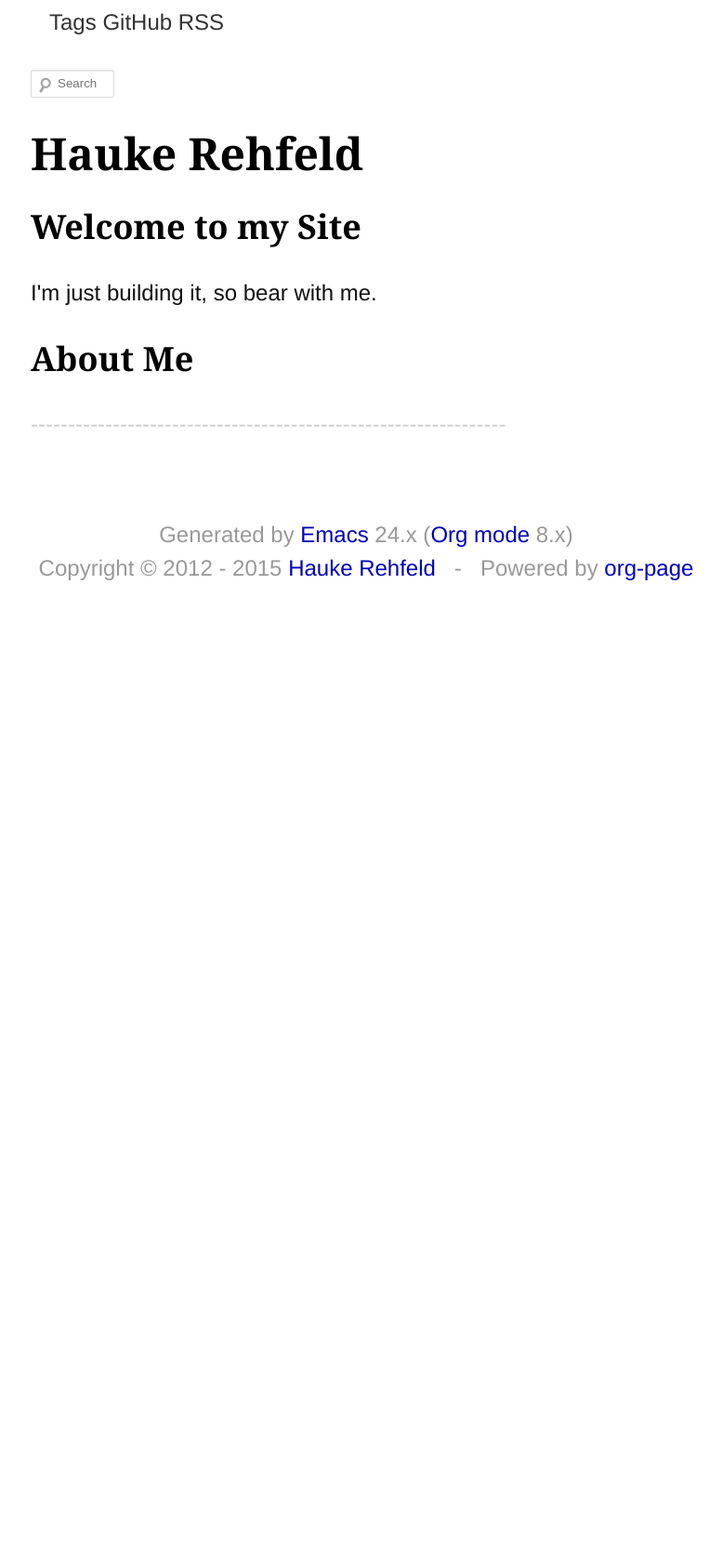
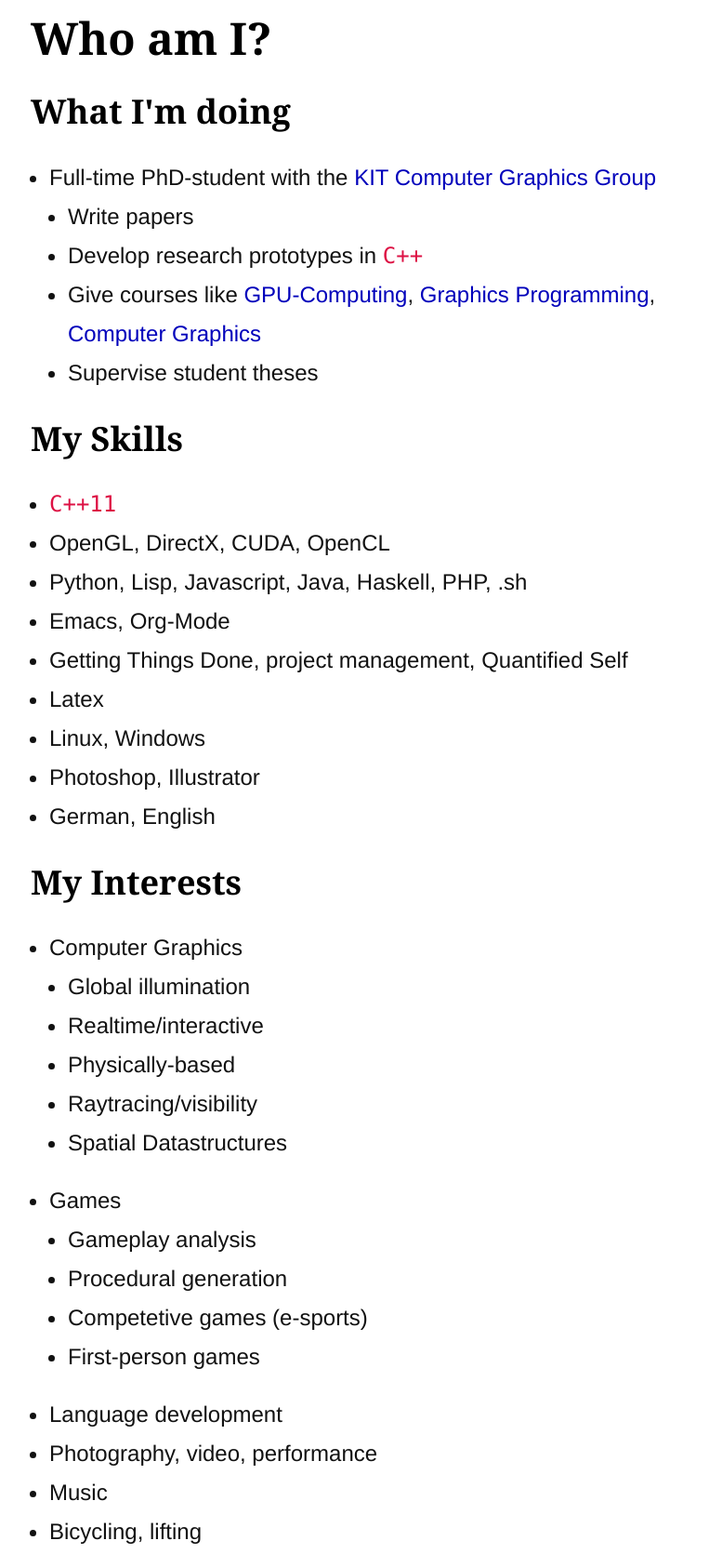
Before and after one commit to hrehfeld/hrehfeld.github.io, a plain HTML site: page index.html in a window 1280 px wide. Shown: the part 238-1909 px from the top of the page at 93% size, without its empty margins (270-1047 px from the left). Before the commit the page ends 867 px from the top, so only its background shows below. Drawn offline with nearby package versions, Linux system fonts and the light colour scheme; a script that the page names is missing.

Commit message:
add: who am i?

```diff
--- a/index.html
+++ b/index.html
@@ -1,7 +1,7 @@
 <!DOCTYPE html>
 <html lang="en-us">
   <head>
-    <title>Hauke Rehfeld - Hauke Rehfeld</title>
+    <title>Who am I? - Hauke Rehfeld</title>
     <meta charset="utf-8" />
     <meta name="author" content="Hauke Rehfeld" />
     <meta name="description" content="About Hauke Rehfeld" />
@@ -13,7 +13,6 @@
     <div>
       <header class="masthead">
         <h1 class="masthead-title"><a href="/">Hauke Rehfeld</a></h1>
-        <p>Personal Website</p>
         <ul id="nav-categories">
           <li><a href="/blog/">Blog</a></li>
         </ul>
@@ -22,28 +21,119 @@
           <li><a href="https://github.com/hrehfeld">GitHub</a></li>
           <li><a href="/rss.xml">RSS</a></li>
         </ul>
-        <form method="get" id="searchform" action="http://www.google.com/search">
-          <input type="text" class="field" name="q" id="s" placeholder="Search">
-          <input type="hidden" name="as_sitesearch" value="hrehfeld.github.io">
-        </form>
       </header>
     </div>
 
 <div>
 <div class="post">
-<h1>Hauke Rehfeld</h1>
+<h1>Who am I?</h1>
 
 <div id="outline-container-sec-1" class="outline-2">
-<h2 id="sec-1">Welcome to my Site</h2>
+<h2 id="sec-1">What I'm doing</h2>
 <div class="outline-text-2" id="text-1">
-<p>
-I'm just building it, so bear with me.
-</p>
+<ul class="org-ul">
+<li>Full-time PhD-student with the <a href="http://cg.ivd.kit.edu">KIT Computer Graphics Group</a>
+<ul class="org-ul">
+<li>Write papers
+</li>
+<li>Develop research prototypes in <code>C++</code>
+</li>
+<li>Give courses like <a href="http://cg.ivd.kit.edu/lehre/ws2014/gpucomp/">GPU-Computing</a>, <a href="http://cg.ivd.kit.edu/lehre/ws2014/grapa/">Graphics Programming</a>, <a href="http://cg.ivd.kit.edu/lehre/ws2013/cg/">Computer Graphics</a>
+</li>
+<li>Supervise student theses
+</li>
+</ul>
+</li>
+</ul>
 </div>
 </div>
 
 <div id="outline-container-sec-2" class="outline-2">
-<h2 id="sec-2">About Me</h2>
+<h2 id="sec-2">My Skills</h2>
+<div class="outline-text-2" id="text-2">
+<ul class="org-ul">
+<li><code>C++11</code>
+</li>
+<li>OpenGL, DirectX, CUDA, OpenCL
+</li>
+<li>Python, Lisp, Javascript, Java, Haskell, PHP, .sh
+</li>
+<li>Emacs, Org-Mode
+</li>
+<li>Getting Things Done, project management, Quantified Self
+</li>
+<li>Latex
+</li>
+<li>Linux, Windows
+</li>
+<li>Photoshop, Illustrator
+</li>
+<li>German, English
+</li>
+</ul>
+</div>
+</div>
+
+<div id="outline-container-sec-3" class="outline-2">
+<h2 id="sec-3">My Interests</h2>
+<div class="outline-text-2" id="text-3">
+<ul class="org-ul">
+<li>Computer Graphics
+<ul class="org-ul">
+<li>Global illumination
+</li>
+<li>Realtime/interactive
+</li>
+<li>Physically-based
+</li>
+<li>Raytracing/visibility
+</li>
+<li>Spatial Datastructures
+</li>
+</ul>
+</li>
+<li>Games
+<ul class="org-ul">
+<li>Gameplay analysis
+</li>
+<li>Procedural generation
+</li>
+<li>Competetive games (e-sports)
+</li>
+<li>First-person games
+</li>
+</ul>
+</li>
+<li>Language development
+</li>
+<li>Photography, video, performance
+</li>
+<li>Music
+</li>
+<li>Bicycling, lifting
+</li>
+</ul>
+
+<p>
+Oh, and here's some Lorem ipsum dolor sit amet, consectetur adipiscing elit. Nullam hendrerit lectus at massa blandit tempor. In vulputate erat quis dui pharetra, id vestibulum diam eleifend. Donec vestibulum sed tellus lobortis pharetra. Donec vel placerat massa. Vestibulum condimentum lectus sed purus ultrices mattis. Donec bibendum auctor lacus. Morbi tortor lectus, dictum eget euismod et, egestas sed metus. Curabitur nec malesuada orci. Morbi porttitor diam sed massa interdum fringilla. Maecenas sed ipsum in purus venenatis aliquam sed vel arcu. Nam non tellus eget ex porta lacinia. Integer lobortis elementum egestas. Integer non ante lobortis, sodales justo mollis, efficitur nisi.
+</p>
+
+<p>
+Phasellus ac purus eget turpis gravida facilisis. Integer turpis ligula, imperdiet sed tristique in, blandit sed purus. In interdum viverra nisl id posuere. Sed id cursus mauris. Sed cursus eros justo, non cursus est porttitor et. Sed porta, dui sit amet commodo blandit, tellus lorem aliquet justo, at tincidunt libero nulla auctor odio. Nullam mattis mi metus, eget facilisis nibh hendrerit nec. Cras vel consectetur justo, eget condimentum est. Duis ac feugiat dolor, eu sodales odio. Sed vel tincidunt purus. Phasellus sed magna a massa interdum semper ut consequat est. Praesent posuere auctor enim ut facilisis. Cras diam purus, elementum at elit ac, pretium mattis odio. Integer porta commodo nisi non lobortis.
+</p>
+
+<p>
+Nam dictum risus a mauris ultrices, ac rhoncus purus sagittis. Ut ultricies vulputate velit eget mattis. Integer ut turpis eleifend, dignissim nulla vel, euismod mi. Morbi nunc tortor, aliquam non maximus in, varius sed erat. Maecenas accumsan congue risus sed mattis. Proin id sapien risus. Curabitur dignissim eu libero sit amet molestie. Suspendisse ultrices ex in lobortis viverra. Aenean rhoncus leo sed dolor convallis rutrum. Morbi laoreet lectus sit amet blandit pretium. Donec posuere placerat velit id euismod. Duis convallis arcu in elit aliquet tincidunt. Quisque tempor mauris vitae eros gravida tempus.
+</p>
+
+<p>
+Fusce metus urna, egestas ac sodales at, hendrerit at ipsum. Aenean lacus nunc, auctor sit amet risus ac, lacinia viverra lorem. Suspendisse euismod malesuada mollis. Etiam nec mauris justo. Curabitur eu viverra ligula. Morbi vel ante convallis, vehicula mauris eu, auctor nunc. Aliquam in risus at dui finibus maximus et eu augue. Fusce dapibus dapibus mauris, vitae feugiat lacus cursus eget. In mauris tellus, elementum feugiat libero nec, volutpat pharetra odio.
+</p>
+
+<p>
+Nulla facilisi. Integer nisl arcu, fringilla nec convallis et, maximus mattis velit. Aenean non pellentesque tellus. Morbi feugiat dapibus hendrerit. Proin rutrum facilisis felis vitae volutpat. Praesent semper augue erat, in facilisis diam fringilla quis. Praesent luctus, nibh et rutrum vulputate, neque arcu facilisis felis, eget pulvinar ex eros eu nibh. Praesent non lectus quis nulla aliquet malesuada at in lectus. Nam molestie iaculis felis. Maecenas gravida urna libero, in ultrices neque placerat eu. Sed mi elit, hendrerit ut congue in, feugiat sit amet lectus. Phasellus luctus nulla vitae sapien vulputate fringilla. Donec viverra sed risus ac interdum. Duis nisl dolor, feugiat ut pulvinar at, porta vel nisl. Nam scelerisque ultrices ante, in commodo urna accumsan et.
+</p>
+</div>
 </div>
 
 </div>
@@ -53,13 +143,10 @@ I'm just building it, so bear with me.
       <script src="https://google-code-prettify.googlecode.com/svn/loader/prettify.js"></script>
       <script src="/media/js/main.js"></script>
       <div class="footer">
-        <p>Generated by <a href="http://www.gnu.org/software/emacs/">Emacs</a> 24.x (<a href="http://orgmode.org">Org mode</a> 8.x)</p>
-        <p>
-          Copyright &copy; 2012 - <span id="footerYear"></span> <a href="mailto:hauke &lt;at&gt; haukerehfeld &lt;dot&gt; de">Hauke Rehfeld</a>
-          &nbsp;&nbsp;-&nbsp;&nbsp;
-          Powered by <a href="https://github.com/kelvinh/org-page" target="_blank">org-page</a>
-          <script type="text/javascript">document.getElementById("footerYear").innerHTML = (new Date()).getFullYear();</script>
-        </p>
+        <form method="get" id="searchform" action="http://www.google.com/search">
+          <input type="text" class="field" name="q" id="s" placeholder="Search">
+          <input type="hidden" name="as_sitesearch" value="">
+        </form>
       </div>
     </div>
 
--- a/rss.xml
+++ b/rss.xml
@@ -4,8 +4,8 @@
     <title>Hauke Rehfeld</title>
     <link>http://hrehfeld.github.io</link>
     <description>Personal Website</description>
-    <pubDate>Sun, 01 Mar 2015 19:15:43 CET</pubDate>
-    <lastBuildDate>Sun, 01 Mar 2015 19:15:43 CET</lastBuildDate>
+    <pubDate>Sun, 01 Mar 2015 20:37:22 CET</pubDate>
+    <lastBuildDate>Sun, 01 Mar 2015 20:37:22 CET</lastBuildDate>
     <docs>http://www.rssboard.org/rss-specification</docs>
     <generator>Org-page static site generator (https://github.com/kelvinh/org-page)</generator>
   </channel>
```
Also changed, not shown: tags/index.html (+4 -12 lines).
